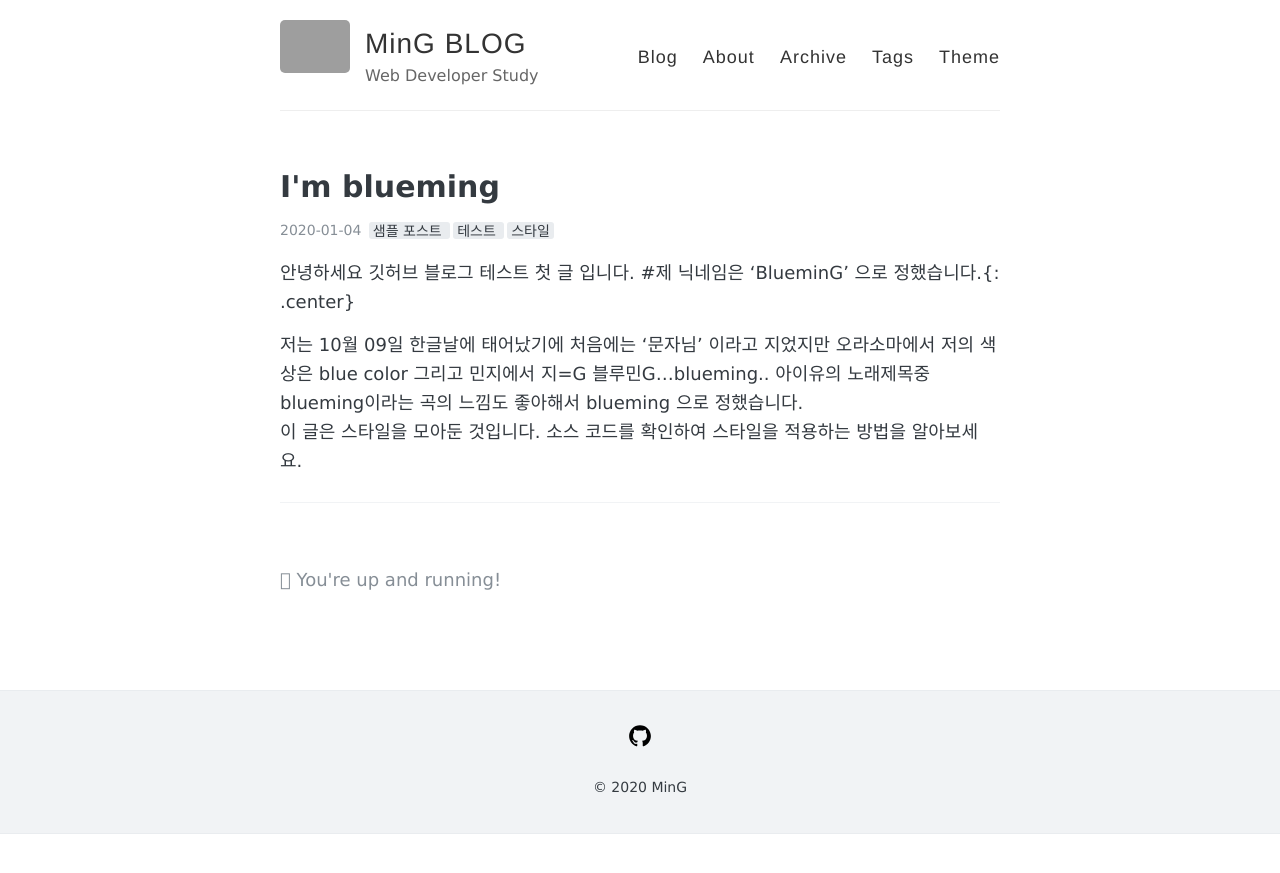
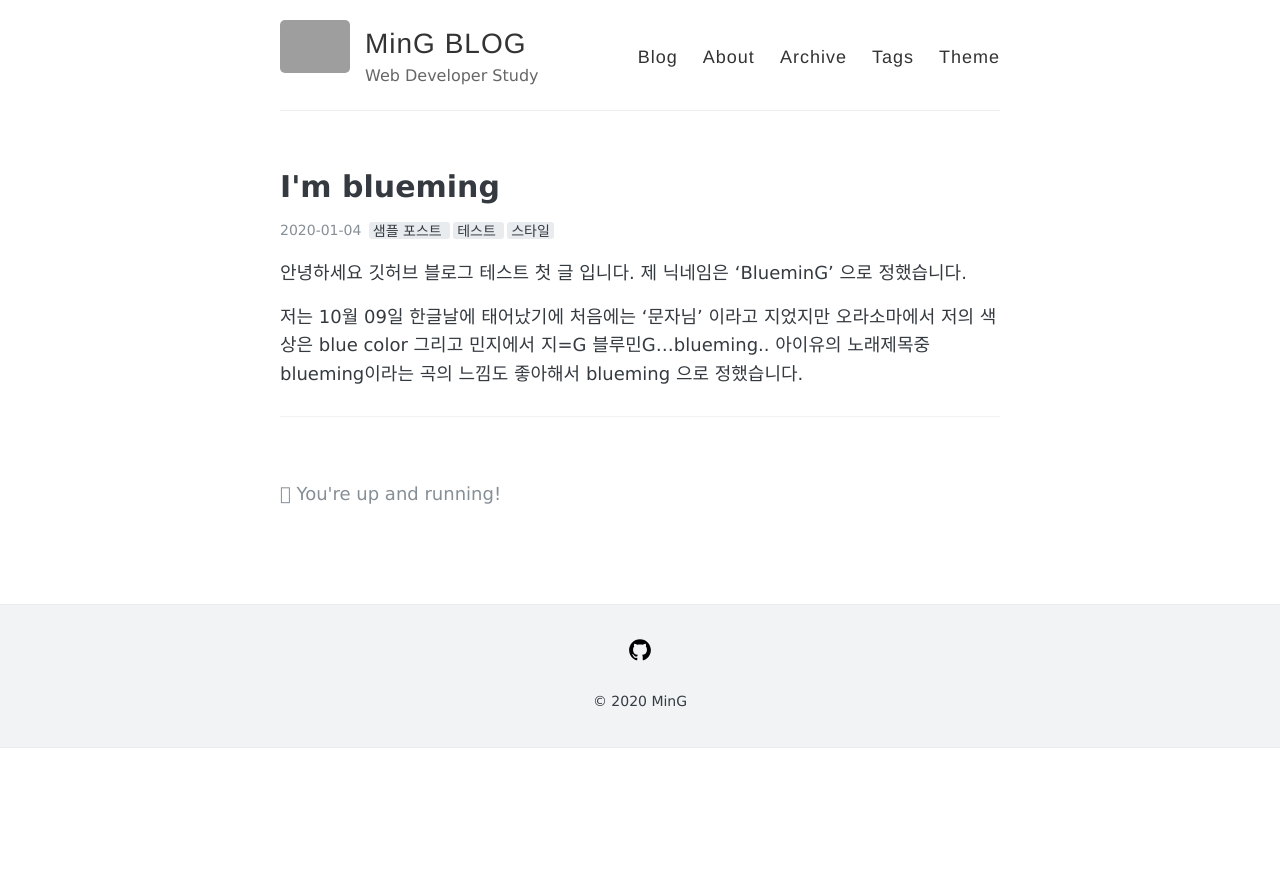
Before and after one commit to minji404/minji404.github.io, a Jekyll site: the page built from _posts/2020-01-04-blueming.md, in a window 1280 px wide. Shown: the top 873 px of the page. Built offline with Jekyll 4.4.1, drawn with Linux system fonts in a browser that asks for light colours; grey boxes are pictures that could not be loaded.

Commit message:
Update 2020-01-04-blueming.md

```diff
--- a/_posts/2020-01-04-blueming.md
+++ b/_posts/2020-01-04-blueming.md
@@ -6,13 +6,12 @@ comments: true
 ---
 
 안녕하세요 깃허브 블로그 테스트 첫 글 입니다.
-#제 닉네임은 'BlueminG' 으로 정했습니다.{: .center}
+제 닉네임은 'BlueminG' 으로 정했습니다.
 
 저는 10월 09일 한글날에 태어났기에 처음에는 '문자님' 이라고 지었지만
 오라소마에서 저의 색상은 blue color
 그리고 민지에서 지=G
 블루민G...blueming..
 아이유의 노래제목중 blueming이라는 곡의 느낌도 좋아해서 blueming 으로 정했습니다.
-이 글은 스타일을 모아둔 것입니다. 소스 코드를 확인하여 스타일을 적용하는 방법을 알아보세요.
 
 ---
```
